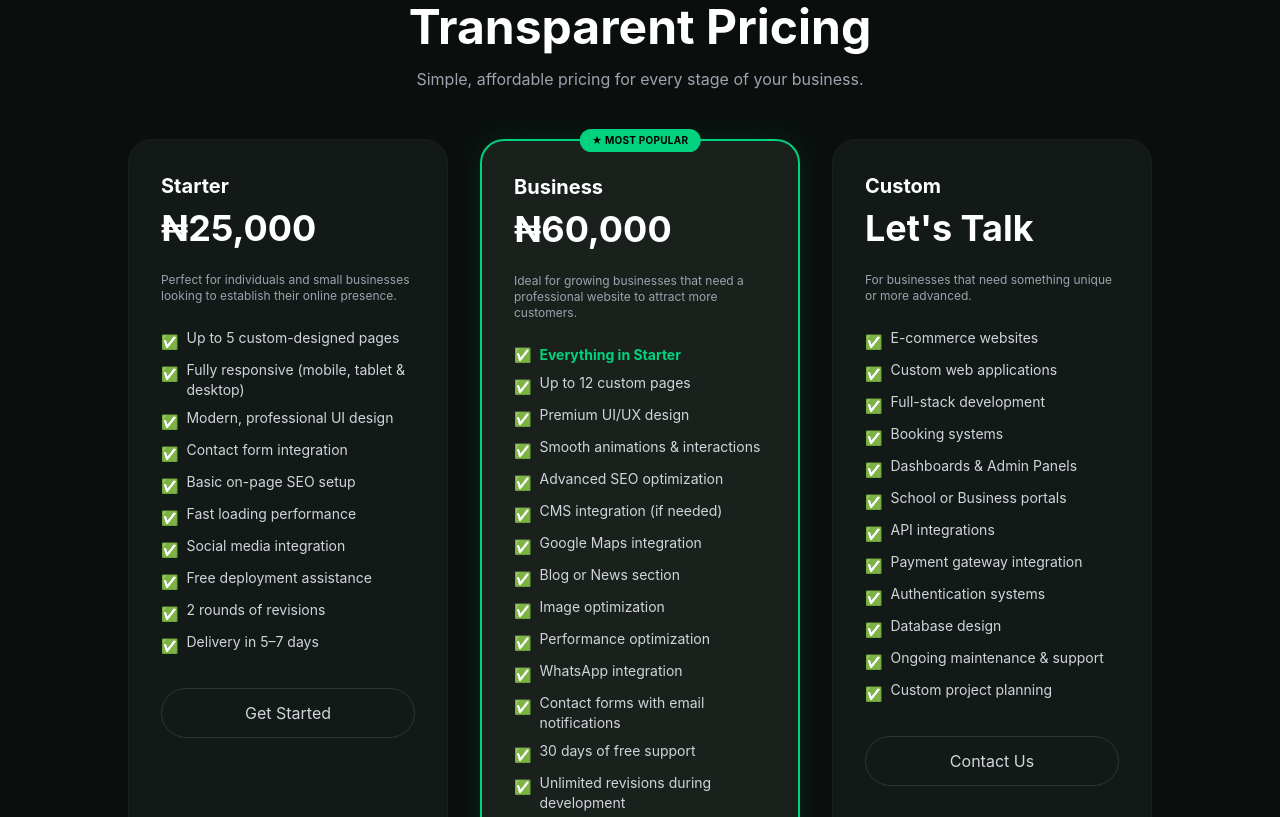
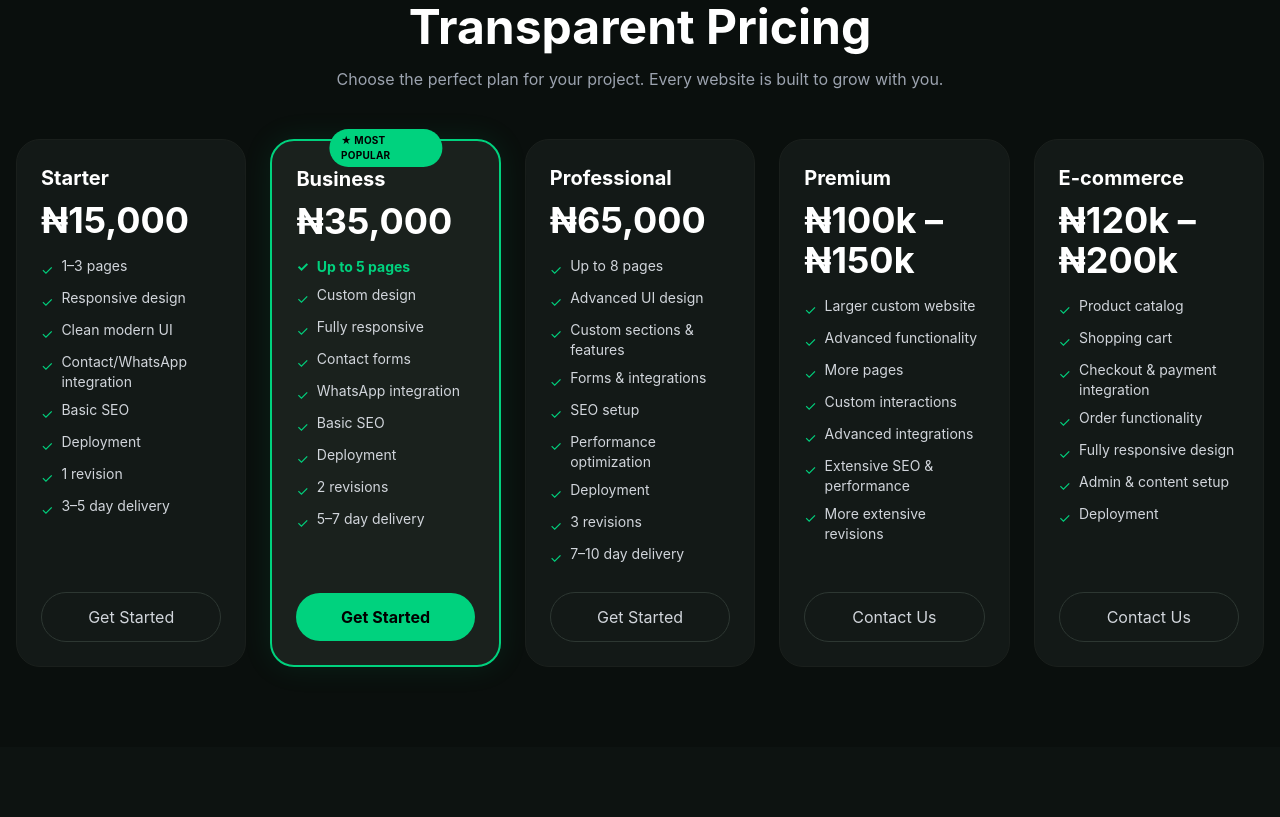
Before and after one commit to belloramadan00-hash/Smarkstudio, a website: page index.html in a window 1280 px wide. Shown: the part 4603-5420 px from the top of the page. Drawn offline with nearby package versions, Linux system fonts and the light colour scheme.

Commit message:
Update index.html

```diff
--- a/index.html
+++ b/index.html
@@ -450,76 +450,103 @@
             </div>
         </div>
     </section>
-
     <!-- PRICING -->
     <section class="py-20 px-4" id="pricing">
-        <div class="max-w-6xl mx-auto">
+        <div class="max-w-7xl mx-auto">
             <h2 class="text-3xl md:text-5xl font-bold text-white text-center mb-4" data-aos="fade-up">Transparent Pricing</h2>
-            <p class="text-gray-400 text-center mb-12" data-aos="fade-up" data-aos-delay="50">Simple, affordable pricing for every stage of your business.</p>
-            <div class="grid grid-cols-1 md:grid-cols-3 gap-8 max-w-5xl mx-auto">
-                <div class="bg-[#131917] border border-[#1a1f1c] p-8 rounded-3xl hover:border-[#2d3732] transition-all text-left" data-aos="fade-right">
+            <p class="text-gray-400 text-center mb-12" data-aos="fade-up" data-aos-delay="50">Choose the perfect plan for your project. Every website is built to grow with you.</p>
+
+            <div class="grid grid-cols-1 md:grid-cols-2 lg:grid-cols-5 gap-6">
+
+                <!-- STARTER -->
+                <div class="bg-[#131917] border border-[#1a1f1c] p-6 rounded-3xl hover:border-[#2d3732] transition-all text-left flex flex-col" data-aos="fade-up" data-aos-delay="50">
                     <h3 class="text-xl font-bold text-white mb-2">Starter</h3>
-                    <div class="text-4xl font-bold text-white mb-6">₦25,000</div>
-                    <p class="text-xs text-gray-400 mb-6">Perfect for individuals and small businesses looking to establish their online presence.</p>
-                    <ul class="text-gray-300 text-sm space-y-2 mb-8">
-                        <li class="flex items-start gap-2"><span class="text-[#00d27e] mt-1">✅</span> Up to 5 custom-designed pages</li>
-                        <li class="flex items-start gap-2"><span class="text-[#00d27e] mt-1">✅</span> Fully responsive (mobile, tablet & desktop)</li>
-                        <li class="flex items-start gap-2"><span class="text-[#00d27e] mt-1">✅</span> Modern, professional UI design</li>
-                        <li class="flex items-start gap-2"><span class="text-[#00d27e] mt-1">✅</span> Contact form integration</li>
-                        <li class="flex items-start gap-2"><span class="text-[#00d27e] mt-1">✅</span> Basic on-page SEO setup</li>
-                        <li class="flex items-start gap-2"><span class="text-[#00d27e] mt-1">✅</span> Fast loading performance</li>
-                        <li class="flex items-start gap-2"><span class="text-[#00d27e] mt-1">✅</span> Social media integration</li>
-                        <li class="flex items-start gap-2"><span class="text-[#00d27e] mt-1">✅</span> Free deployment assistance</li>
-                        <li class="flex items-start gap-2"><span class="text-[#00d27e] mt-1">✅</span> 2 rounds of revisions</li>
-                        <li class="flex items-start gap-2"><span class="text-[#00d27e] mt-1">✅</span> Delivery in 5–7 days</li>
+                    <div class="text-4xl font-bold text-white mb-4">₦15,000</div>
+                    <ul class="text-gray-300 text-sm space-y-2 mb-6 flex-grow">
+                        <li class="flex items-start gap-2"><span class="text-[#00d27e] mt-1">✓</span> 1–3 pages</li>
+                        <li class="flex items-start gap-2"><span class="text-[#00d27e] mt-1">✓</span> Responsive design</li>
+                        <li class="flex items-start gap-2"><span class="text-[#00d27e] mt-1">✓</span> Clean modern UI</li>
+                        <li class="flex items-start gap-2"><span class="text-[#00d27e] mt-1">✓</span> Contact/WhatsApp integration</li>
+                        <li class="flex items-start gap-2"><span class="text-[#00d27e] mt-1">✓</span> Basic SEO</li>
+                        <li class="flex items-start gap-2"><span class="text-[#00d27e] mt-1">✓</span> Deployment</li>
+                        <li class="flex items-start gap-2"><span class="text-[#00d27e] mt-1">✓</span> 1 revision</li>
+                        <li class="flex items-start gap-2"><span class="text-[#00d27e] mt-1">✓</span> 3–5 day delivery</li>
                     </ul>
-                    <a href="consultation.html" class="block w-full py-3 rounded-full border border-[#2d3732] text-center text-gray-300 hover:border-[#00d27e] hover:text-[#00d27e] transition-all">Get Started</a>
+                    <a href="consultation.html" class="block w-full py-3 rounded-full border border-[#2d3732] text-center text-gray-300 hover:border-[#00d27e] hover:text-[#00d27e] transition-all mt-auto">Get Started</a>
                 </div>
-                <div class="bg-[#1a211d] border-2 border-[#00d27e] p-8 rounded-3xl text-left relative transform md:scale-105 shadow-[0_0_30px_rgba(0,210,126,0.1)]" data-aos="fade-up">
+
+                <!-- BUSINESS (Most Popular) -->
+                <div class="bg-[#1a211d] border-2 border-[#00d27e] p-6 rounded-3xl text-left relative transform md:scale-105 shadow-[0_0_30px_rgba(0,210,126,0.1)] flex flex-col" data-aos="fade-up" data-aos-delay="100">
                     <span class="absolute -top-3 left-1/2 -translate-x-1/2 bg-[#00d27e] text-black text-[10px] font-bold px-3 py-1 rounded-full uppercase tracking-wide">★ Most Popular</span>
                     <h3 class="text-xl font-bold text-white mb-2">Business</h3>
-                    <div class="text-4xl font-bold text-white mb-6">₦60,000</div>
-                    <p class="text-xs text-gray-400 mb-6">Ideal for growing businesses that need a professional website to attract more customers.</p>
-                    <ul class="text-gray-300 text-sm space-y-2 mb-8">
-                        <li class="flex items-start gap-2 text-[#00d27e] font-bold"><span>✅</span> Everything in Starter</li>
-                        <li class="flex items-start gap-2"><span class="text-[#00d27e] mt-1">✅</span> Up to 12 custom pages</li>
-                        <li class="flex items-start gap-2"><span class="text-[#00d27e] mt-1">✅</span> Premium UI/UX design</li>
-                        <li class="flex items-start gap-2"><span class="text-[#00d27e] mt-1">✅</span> Smooth animations & interactions</li>
-                        <li class="flex items-start gap-2"><span class="text-[#00d27e] mt-1">✅</span> Advanced SEO optimization</li>
-                        <li class="flex items-start gap-2"><span class="text-[#00d27e] mt-1">✅</span> CMS integration (if needed)</li>
-                        <li class="flex items-start gap-2"><span class="text-[#00d27e] mt-1">✅</span> Google Maps integration</li>
-                        <li class="flex items-start gap-2"><span class="text-[#00d27e] mt-1">✅</span> Blog or News section</li>
-                        <li class="flex items-start gap-2"><span class="text-[#00d27e] mt-1">✅</span> Image optimization</li>
-                        <li class="flex items-start gap-2"><span class="text-[#00d27e] mt-1">✅</span> Performance optimization</li>
-                        <li class="flex items-start gap-2"><span class="text-[#00d27e] mt-1">✅</span> WhatsApp integration</li>
-                        <li class="flex items-start gap-2"><span class="text-[#00d27e] mt-1">✅</span> Contact forms with email notifications</li>
-                        <li class="flex items-start gap-2"><span class="text-[#00d27e] mt-1">✅</span> 30 days of free support</li>
-                        <li class="flex items-start gap-2"><span class="text-[#00d27e] mt-1">✅</span> Unlimited revisions during development</li>
+                    <div class="text-4xl font-bold text-white mb-4">₦35,000</div>
+                    <ul class="text-gray-300 text-sm space-y-2 mb-6 flex-grow">
+                        <li class="flex items-start gap-2 text-[#00d27e] font-bold"><span>✓</span> Up to 5 pages</li>
+                        <li class="flex items-start gap-2"><span class="text-[#00d27e] mt-1">✓</span> Custom design</li>
+                        <li class="flex items-start gap-2"><span class="text-[#00d27e] mt-1">✓</span> Fully responsive</li>
+                        <li class="flex items-start gap-2"><span class="text-[#00d27e] mt-1">✓</span> Contact forms</li>
+                        <li class="flex items-start gap-2"><span class="text-[#00d27e] mt-1">✓</span> WhatsApp integration</li>
+                        <li class="flex items-start gap-2"><span class="text-[#00d27e] mt-1">✓</span> Basic SEO</li>
+                        <li class="flex items-start gap-2"><span class="text-[#00d27e] mt-1">✓</span> Deployment</li>
+                        <li class="flex items-start gap-2"><span class="text-[#00d27e] mt-1">✓</span> 2 revisions</li>
+                        <li class="flex items-start gap-2"><span class="text-[#00d27e] mt-1">✓</span> 5–7 day delivery</li>
                     </ul>
-                    <a href="consultation.html" class="block w-full py-3 rounded-full bg-[#00d27e] text-black text-center font-bold hover:bg-[#4ade80] transition-all">Get Started</a>
+                    <a href="consultation.html" class="block w-full py-3 rounded-full bg-[#00d27e] text-black text-center font-bold hover:bg-[#4ade80] transition-all mt-auto">Get Started</a>
                 </div>
-                <div class="bg-[#131917] border border-[#1a1f1c] p-8 rounded-3xl hover:border-[#2d3732] transition-all text-left" data-aos="fade-left">
-                    <h3 class="text-xl font-bold text-white mb-2">Custom</h3>
-                    <div class="text-4xl font-bold text-white mb-6">Let's Talk</div>
-                    <p class="text-xs text-gray-400 mb-6">For businesses that need something unique or more advanced.</p>
-                    <ul class="text-gray-300 text-sm space-y-2 mb-8">
-                        <li class="flex items-start gap-2"><span class="text-[#00d27e] mt-1">✅</span> E-commerce websites</li>
-                        <li class="flex items-start gap-2"><span class="text-[#00d27e] mt-1">✅</span> Custom web applications</li>
-                        <li class="flex items-start gap-2"><span class="text-[#00d27e] mt-1">✅</span> Full-stack development</li>
-                        <li class="flex items-start gap-2"><span class="text-[#00d27e] mt-1">✅</span> Booking systems</li>
-                        <li class="flex items-start gap-2"><span class="text-[#00d27e] mt-1">✅</span> Dashboards & Admin Panels</li>
-                        <li class="flex items-start gap-2"><span class="text-[#00d27e] mt-1">✅</span> School or Business portals</li>
-                        <li class="flex items-start gap-2"><span class="text-[#00d27e] mt-1">✅</span> API integrations</li>
-                        <li class="flex items-start gap-2"><span class="text-[#00d27e] mt-1">✅</span> Payment gateway integration</li>
-                        <li class="flex items-start gap-2"><span class="text-[#00d27e] mt-1">✅</span> Authentication systems</li>
-                        <li class="flex items-start gap-2"><span class="text-[#00d27e] mt-1">✅</span> Database design</li>
-                        <li class="flex items-start gap-2"><span class="text-[#00d27e] mt-1">✅</span> Ongoing maintenance & support</li>
-                        <li class="flex items-start gap-2"><span class="text-[#00d27e] mt-1">✅</span> Custom project planning</li>
+
+                <!-- PROFESSIONAL -->
+                <div class="bg-[#131917] border border-[#1a1f1c] p-6 rounded-3xl hover:border-[#2d3732] transition-all text-left flex flex-col" data-aos="fade-up" data-aos-delay="150">
+                    <h3 class="text-xl font-bold text-white mb-2">Professional</h3>
+                    <div class="text-4xl font-bold text-white mb-4">₦65,000</div>
+                    <ul class="text-gray-300 text-sm space-y-2 mb-6 flex-grow">
+                        <li class="flex items-start gap-2"><span class="text-[#00d27e] mt-1">✓</span> Up to 8 pages</li>
+                        <li class="flex items-start gap-2"><span class="text-[#00d27e] mt-1">✓</span> Advanced UI design</li>
+                        <li class="flex items-start gap-2"><span class="text-[#00d27e] mt-1">✓</span> Custom sections & features</li>
+                        <li class="flex items-start gap-2"><span class="text-[#00d27e] mt-1">✓</span> Forms & integrations</li>
+                        <li class="flex items-start gap-2"><span class="text-[#00d27e] mt-1">✓</span> SEO setup</li>
+                        <li class="flex items-start gap-2"><span class="text-[#00d27e] mt-1">✓</span> Performance optimization</li>
+                        <li class="flex items-start gap-2"><span class="text-[#00d27e] mt-1">✓</span> Deployment</li>
+                        <li class="flex items-start gap-2"><span class="text-[#00d27e] mt-1">✓</span> 3 revisions</li>
+                        <li class="flex items-start gap-2"><span class="text-[#00d27e] mt-1">✓</span> 7–10 day delivery</li>
                     </ul>
-                    <a href="consultation.html" class="block w-full py-3 rounded-full border border-[#2d3732] text-center text-gray-300 hover:border-[#00d27e] hover:text-[#00d27e] transition-all">Contact Us</a>
+                    <a href="consultation.html" class="block w-full py-3 rounded-full border border-[#2d3732] text-center text-gray-300 hover:border-[#00d27e] hover:text-[#00d27e] transition-all mt-auto">Get Started</a>
                 </div>
+
+                <!-- PREMIUM -->
+                <div class="bg-[#131917] border border-[#1a1f1c] p-6 rounded-3xl hover:border-[#2d3732] transition-all text-left flex flex-col" data-aos="fade-up" data-aos-delay="200">
+                    <h3 class="text-xl font-bold text-white mb-2">Premium</h3>
+                    <div class="text-4xl font-bold text-white mb-4">₦100k – ₦150k</div>
+                    <ul class="text-gray-300 text-sm space-y-2 mb-6 flex-grow">
+                        <li class="flex items-start gap-2"><span class="text-[#00d27e] mt-1">✓</span> Larger custom website</li>
+                        <li class="flex items-start gap-2"><span class="text-[#00d27e] mt-1">✓</span> Advanced functionality</li>
+                        <li class="flex items-start gap-2"><span class="text-[#00d27e] mt-1">✓</span> More pages</li>
+                        <li class="flex items-start gap-2"><span class="text-[#00d27e] mt-1">✓</span> Custom interactions</li>
+                        <li class="flex items-start gap-2"><span class="text-[#00d27e] mt-1">✓</span> Advanced integrations</li>
+                        <li class="flex items-start gap-2"><span class="text-[#00d27e] mt-1">✓</span> Extensive SEO & performance</li>
+                        <li class="flex items-start gap-2"><span class="text-[#00d27e] mt-1">✓</span> More extensive revisions</li>
+                    </ul>
+                    <a href="consultation.html" class="block w-full py-3 rounded-full border border-[#2d3732] text-center text-gray-300 hover:border-[#00d27e] hover:text-[#00d27e] transition-all mt-auto">Contact Us</a>
+                </div>
+
+                <!-- E-COMMERCE -->
+                <div class="bg-[#131917] border border-[#1a1f1c] p-6 rounded-3xl hover:border-[#2d3732] transition-all text-left flex flex-col" data-aos="fade-up" data-aos-delay="250">
+                    <h3 class="text-xl font-bold text-white mb-2">E-commerce</h3>
+                    <div class="text-4xl font-bold text-white mb-4">₦120k – ₦200k</div>
+                    <ul class="text-gray-300 text-sm space-y-2 mb-6 flex-grow">
+                        <li class="flex items-start gap-2"><span class="text-[#00d27e] mt-1">✓</span> Product catalog</li>
+                        <li class="flex items-start gap-2"><span class="text-[#00d27e] mt-1">✓</span> Shopping cart</li>
+                        <li class="flex items-start gap-2"><span class="text-[#00d27e] mt-1">✓</span> Checkout & payment integration</li>
+                        <li class="flex items-start gap-2"><span class="text-[#00d27e] mt-1">✓</span> Order functionality</li>
+                        <li class="flex items-start gap-2"><span class="text-[#00d27e] mt-1">✓</span> Fully responsive design</li>
+                        <li class="flex items-start gap-2"><span class="text-[#00d27e] mt-1">✓</span> Admin & content setup</li>
+                        <li class="flex items-start gap-2"><span class="text-[#00d27e] mt-1">✓</span> Deployment</li>
+                    </ul>
+                    <a href="consultation.html" class="block w-full py-3 rounded-full border border-[#2d3732] text-center text-gray-300 hover:border-[#00d27e] hover:text-[#00d27e] transition-all mt-auto">Contact Us</a>
+                </div>
+
             </div>
         </div>
+    </section>
     </section>
 
     <!-- FAQ SECTION (Restored with ALL 17 questions) -->
```
